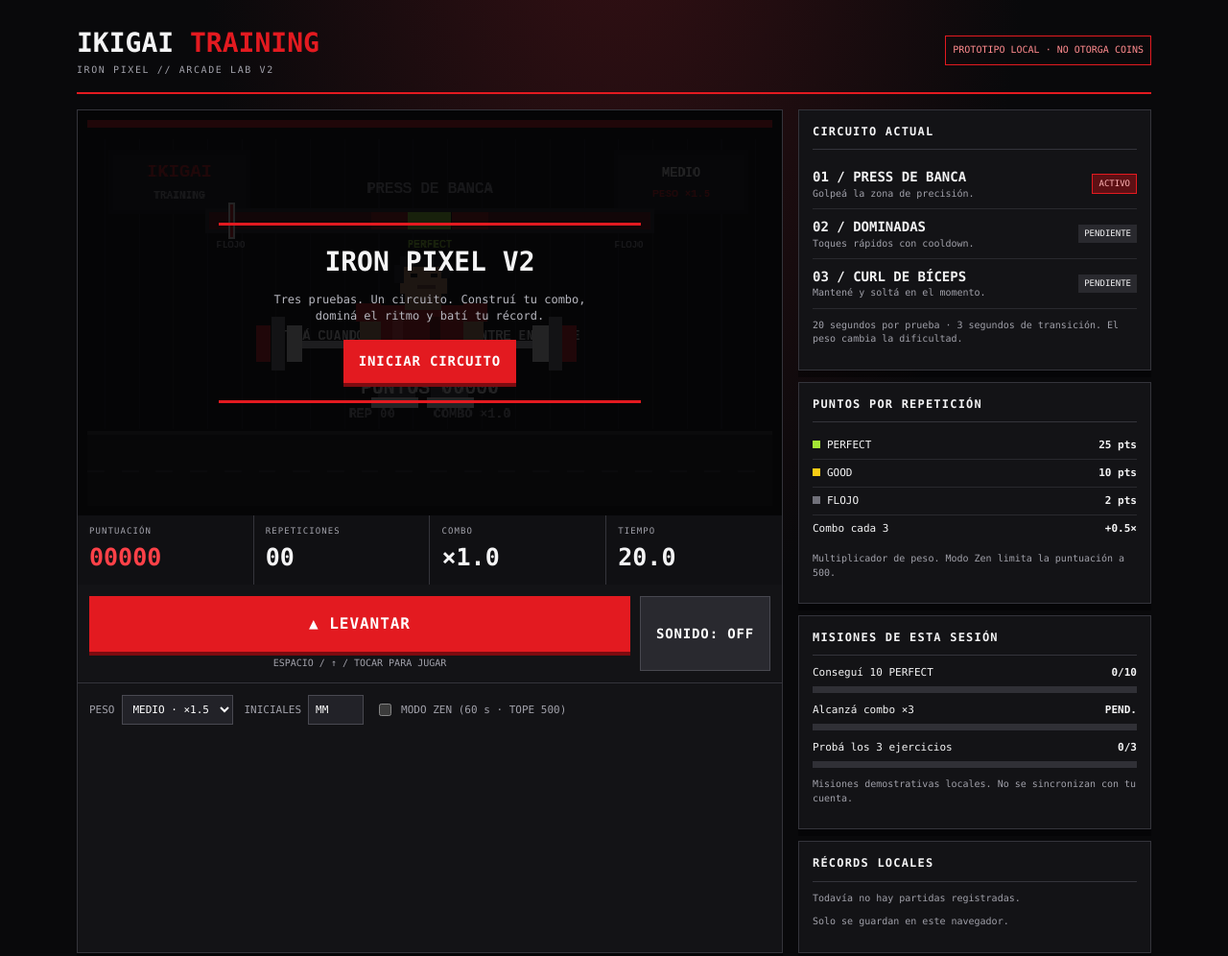
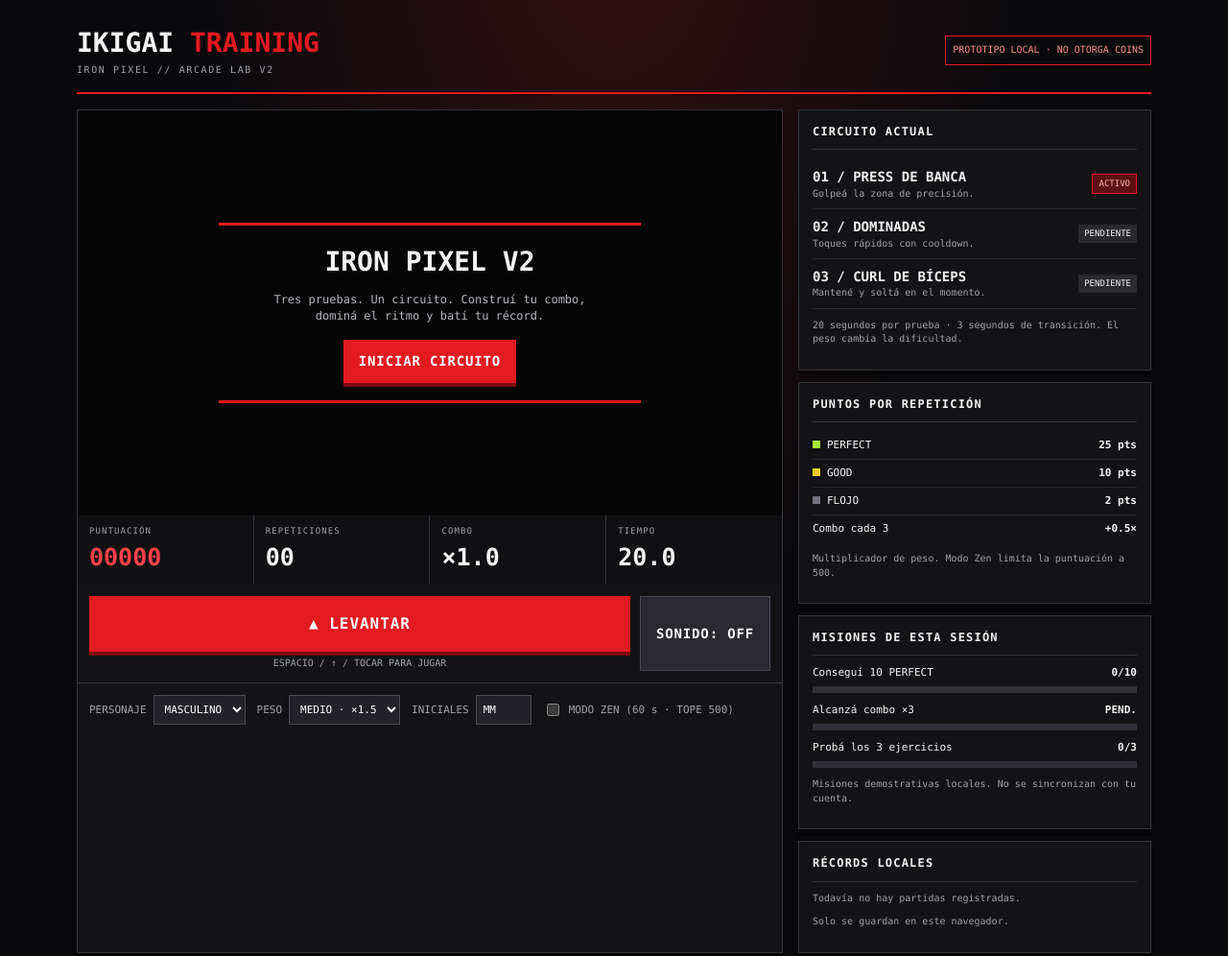
Before and after one commit to martinezmarcos93/app-ikigai, a plain HTML site: page updates/iron-pixel-v2.html in a window 1280 px wide. Shown: the top 996 px of the page at 96% size. Drawn offline with Linux system fonts and the light colour scheme.

Commit message:
Separate exercise mechanics, prevent bench spam scoring, add female avatar option

```diff
--- a/updates/iron-pixel-v2.html
+++ b/updates/iron-pixel-v2.html
@@ -9,7 +9,7 @@
 <div class="frame"><canvas id="screen" width="640" height="360" aria-label="Juego pixel art de gimnasio"></canvas><div class="overlay" id="overlay"><div class="overlaybox"><div class="otitle" id="overlayTitle">IRON PIXEL V2</div><p class="ocopy" id="overlayCopy">Tres pruebas. Un circuito. Construí tu combo, dominá el ritmo y batí tu récord.</p><button class="primary" id="startBtn">INICIAR CIRCUITO</button></div></div></div>
 <div class="hud" aria-live="polite"><div class="stat"><label>PUNTUACIÓN</label><strong id="score" class="red">00000</strong></div><div class="stat"><label>REPETICIONES</label><strong id="reps">00</strong></div><div class="stat"><label>COMBO</label><strong id="combo">×1.0</strong></div><div class="stat"><label>TIEMPO</label><strong id="time">20.0</strong></div></div>
 <div class="controls"><div><button class="primary action" id="actionBtn">▲ LEVANTAR</button><div class="hint" id="keyhint">ESPACIO / ↑ / TOCAR PARA JUGAR</div></div><button class="secondary" id="soundBtn" aria-pressed="false">SONIDO: OFF</button></div>
-<div class="notice" id="notice" role="status"></div><div class="settings"><label class="field">PESO<select id="weight"><option value="light">LIVIANO · ×1</option><option value="medium" selected>MEDIO · ×1.5</option><option value="heavy">PESADO · ×2</option></select></label><label class="field">INICIALES<input id="initials" maxlength="3" value="MM" aria-label="Iniciales para ranking" style="width:58px;text-transform:uppercase"></label><label class="toggle"><input id="zen" type="checkbox"> MODO ZEN (60 s · TOPE 500)</label></div></section>
+<div class="notice" id="notice" role="status"></div><div class="settings"><label class="field">PERSONAJE<select id="character"><option value="male" selected>MASCULINO</option><option value="female">FEMENINO</option></select></label><label class="field">PESO<select id="weight"><option value="light">LIVIANO · ×1</option><option value="medium" selected>MEDIO · ×1.5</option><option value="heavy">PESADO · ×2</option></select></label><label class="field">INICIALES<input id="initials" maxlength="3" value="MM" aria-label="Iniciales para ranking" style="width:58px;text-transform:uppercase"></label><label class="toggle"><input id="zen" type="checkbox"> MODO ZEN (60 s · TOPE 500)</label></div></section>
 <aside class="side"><section class="card"><div class="ctitle">CIRCUITO ACTUAL</div><div class="row"><div><b>01 / PRESS DE BANCA</b><small>Golpeá la zona de precisión.</small></div><span class="tag active" id="ex1">ACTIVO</span></div><div class="row"><div><b>02 / DOMINADAS</b><small>Toques rápidos con cooldown.</small></div><span class="tag" id="ex2">PENDIENTE</span></div><div class="row"><div><b>03 / CURL DE BÍCEPS</b><small>Mantené y soltá en el momento.</small></div><span class="tag" id="ex3">PENDIENTE</span></div><p class="mini">20 segundos por prueba · 3 segundos de transición. El peso cambia la dificultad.</p></section>
 <section class="card"><div class="ctitle">PUNTOS POR REPETICIÓN</div><table><tr><td><span class="dot" style="background:#a3e635"></span>PERFECT</td><td>25 pts</td></tr><tr><td><span class="dot" style="background:#facc15"></span>GOOD</td><td>10 pts</td></tr><tr><td><span class="dot" style="background:#71717a"></span>FLOJO</td><td>2 pts</td></tr><tr><td>Combo cada 3</td><td>+0.5×</td></tr></table><p class="mini">Multiplicador de peso. Modo Zen limita la puntuación a 500.</p></section>
 <section class="card"><div class="ctitle">MISIONES DE ESTA SESIÓN</div><div class="mission"><div class="mhead"><span>Conseguí 10 PERFECT</span><b id="mPerfect">0/10</b></div><div class="progress"><i id="pPerfect"></i></div></div><div class="mission"><div class="mhead"><span>Alcanzá combo ×3</span><b id="mCombo">PEND.</b></div><div class="progress"><i id="pCombo"></i></div></div><div class="mission"><div class="mhead"><span>Probá los 3 ejercicios</span><b id="mAll">0/3</b></div><div class="progress"><i id="pAll"></i></div></div><p class="mini">Misiones demostrativas locales. No se sincronizan con tu cuenta.</p></section>
@@ -22,7 +22,7 @@ ctx.imageSmoothingEnabled=false;
 var C={bg:'#08080a',red:'#e31a20',bright:'#ff4148',white:'#f4f4f5',muted:'#a1a1aa',green:'#a3e635',yellow:'#facc15',skin:'#c98d68',shirt:'#e31a20',pants:'#414149',metal:'#c6c8cc'};
 var ex=[{name:'PRESS DE BANCA',id:'bench'},{name:'DOMINADAS',id:'pull'},{name:'CURL DE BÍCEPS',id:'curl'}];
 var weights={light:{label:'LIVIANO',mult:1,speed:1,zone:1},medium:{label:'MEDIO',mult:1.5,speed:1.17,zone:.83},heavy:{label:'PESADO',mult:2,speed:1.34,zone:.68}};
-var state='ready',exercise=0,score=0,reps=0,perfects=0,combo=0,maxCombo=0,visited={},timeLeft=20,phaseEnd=0,lastFrame=0,bar=.05,dir=1,holdStart=0,holdActive=false,lastTap=-Infinity,lastPull=0,flash='',flashUntil=0,shake=0,particles=[],audio=null,sound=false,zen=false,transitionEnd=0,records=loadRecords(),raf=0;
+var state='ready',exercise=0,score=0,reps=0,perfects=0,combo=0,maxCombo=0,visited={},timeLeft=20,phaseEnd=0,lastFrame=0,bar=.05,dir=1,benchSweep=0,benchLastSweep=-1,holdStart=0,holdActive=false,lastTap=-Infinity,lastPull=0,flash='',flashUntil=0,shake=0,particles=[],audio=null,sound=false,zen=false,transitionEnd=0,records=loadRecords(),raf=0;
 function pad(n,len){return String(Math.max(0,Math.floor(n))).padStart(len||5,'0')}function weight(){return weights[$('weight').value]}function comboMult(){return Math.min(3,1+.5*Math.floor(combo/3))}
 function loadRecords(){try{var r=JSON.parse(localStorage.getItem('ikigai.ironPixel.v2.records')||'[]');return Array.isArray(r)?r.filter(function(x){return x&&typeof x.score==='number'&&typeof x.name==='string'}).slice(0,10):[]}catch(e){return[]}}
 function saveRecords(){try{localStorage.setItem('ikigai.ironPixel.v2.records',JSON.stringify(records))}catch(e){}}
@@ -33,11 +33,11 @@ function particlesFor(label,x,y,color){for(var i=0;i<8;i++)particles.push({x:x,y
 function grade(){var z=.06*Math.max(.55,1-reps*.006)*weight().zone,d=Math.abs(bar-.5);if(exercise===2&&holdActive)return 'FLOJO';if(d<z)return 'PERFECT';if(d<z*2.7)return 'GOOD';return 'FLOJO'}
 function updateHud(){$('score').textContent=pad(score);$('reps').textContent=pad(reps,2);$('combo').textContent='×'+comboMult().toFixed(1);$('time').textContent=Math.max(0,timeLeft).toFixed(1);$('combo').className=combo>=6?'good':''}
 function updateMissions(){$('mPerfect').textContent=Math.min(10,perfects)+'/10';$('pPerfect').style.width=Math.min(100,perfects*10)+'%';$('mCombo').textContent=maxCombo>=12?'COMPLETA':'PEND.';$('pCombo').style.width=Math.min(100,maxCombo/12*100)+'%';var count=Object.keys(visited).length;$('mAll').textContent=count+'/3';$('pAll').style.width=count/3*100+'%'}
-function tagExercise(){for(var i=0;i<3;i++){$('ex'+(i+1)).className='tag'+(i===exercise&&state!=='over'?' active':'');$('ex'+(i+1)).textContent=i<exercise?'COMPLETO':i===exercise?'ACTIVO':'PENDIENTE'}if(state!=='over'){$('actionBtn').textContent=exercise===0?'▲ LEVANTAR':exercise===1?'▲ DOMINADAS':holdActive?'▼ SOLTAR':'▲ CURL';$('keyhint').textContent=exercise===0?'ESPACIO / ↑ / TOCAR CUANDO EL INDICADOR ESTÉ EN VERDE':exercise===1?'TOQUES RÁPIDOS · DEJÁ UN INTERVALO ENTRE REPETICIONES':'PRESIONÁ PARA INICIAR · VOLVÉ A PRESIONAR PARA SOLTAR'}}
+function tagExercise(){for(var i=0;i<3;i++){$('ex'+(i+1)).className='tag'+(i===exercise&&state!=='over'?' active':'');$('ex'+(i+1)).textContent=i<exercise?'COMPLETO':i===exercise?'ACTIVO':'PENDIENTE'}if(state!=='over'){$('actionBtn').textContent=exercise===0?'▲ LEVANTAR':exercise===1?'▲ DOMINADAS':holdActive?'▼ SOLTAR':'▲ CURL';$('keyhint').textContent=exercise===0?'UN INTENTO POR RECORRIDO · PULSÁ EN LA ZONA VERDE':exercise===1?'DOMINADAS: TOCÁ CON RITMO, NO MANTENGAS PRESIONADO':'CURL: MANTENÉ Y SOLTÁ CERCA DE LA ZONA VERDE'}}
 function award(g){var base=g==='PERFECT'?25:g==='GOOD'?10:2;if(g==='FLOJO')combo=0;else combo++;maxCombo=Math.max(maxCombo,combo);var pts=Math.floor(base*comboMult()*weight().mult);if(zen)pts=Math.min(pts,Math.max(0,500-score));score+=pts;reps++;if(g==='PERFECT')perfects++;flash=g+' +'+pts;flashUntil=performance.now()+650;shake=g==='PERFECT'?3:0;particlesFor('+'+pts,320,115,g==='PERFECT'?C.green:g==='GOOD'?C.yellow:C.white);soundGrade(g);updateHud();updateMissions();if(g==='PERFECT')notice('¡PERFECT! '+pts+' puntos · combo ×'+comboMult().toFixed(1))}
-function startRun(){if(state==='running'||state==='transition')return;score=0;reps=0;perfects=0;combo=0;maxCombo=0;visited={};exercise=0;zen=$('zen').checked;timeLeft=zen?60:20;bar=.05;dir=1;particles=[];flash='';$('overlay').classList.add('hidden');$('actionBtn').disabled=false;$('actionBtn').textContent='▲ LEVANTAR';state='running';phaseEnd=performance.now()+timeLeft*1000;lastTap=-Infinity;lastPull=0;holdActive=false;tagExercise();updateHud();updateMissions();beep(660,.07)}
+function startRun(){if(state==='running'||state==='transition')return;score=0;reps=0;perfects=0;combo=0;maxCombo=0;visited={};exercise=0;zen=$('zen').checked;timeLeft=zen?60:20;bar=.05;dir=1;benchSweep=0;benchLastSweep=-1;particles=[];flash='';$('overlay').classList.add('hidden');$('actionBtn').disabled=false;$('actionBtn').textContent='▲ LEVANTAR';state='running';phaseEnd=performance.now()+timeLeft*1000;lastTap=-Infinity;lastPull=0;holdActive=false;tagExercise();updateHud();updateMissions();beep(660,.07)}
 function act(now){now=now||performance.now();if(state!=='running')return;if(now-lastTap<280)return;lastTap=now;
-if(exercise===1){if(!lastPull){lastPull=now;award('GOOD');return}var gap=now-lastPull;lastPull=now;award(gap>0&&gap<650?'PERFECT':gap<1000?'GOOD':'FLOJO');return}
+if(exercise===0){if(benchLastSweep===benchSweep){notice('Esperá que el indicador vuelva para intentar otra repetición.');return}benchLastSweep=benchSweep;award(grade());return}\nif(exercise===1){if(!lastPull){lastPull=now;award('GOOD');return}var gap=now-lastPull;lastPull=now;award(gap>0&&gap<650?'PERFECT':gap<1000?'GOOD':'FLOJO');return}
 if(exercise===2){if(!holdActive){holdActive=true;holdStart=now;$('actionBtn').textContent='▼ SOLTAR';beep(260,.04);return}var held=now-holdStart;holdActive=false;$('actionBtn').textContent='▲ CURL';var g=held<250?'FLOJO':grade();award(g);return}
 award(grade())}
 function transition(now){state='transition';transitionEnd=now+3000;timeLeft=3;holdActive=false;combo=0;tagExercise();updateHud();beep(300,.08)}
@@ -47,10 +47,10 @@ function renderRecords(){$('leaderboard').innerHTML=records.length?records.map(f
 function escapeHtml(s){return String(s).replace(/[&<>"']/g,function(c){return {'&':'&amp;','<':'&lt;','>':'&gt;','"':'&quot;',"'":'&#39;'}[c]})}
 function rect(x,y,w,h,c){ctx.fillStyle=c;ctx.fillRect(Math.round(x),Math.round(y),Math.round(w),Math.round(h))}function txt(s,x,y,size,c,align){ctx.fillStyle=c;ctx.font='bold '+size+'px monospace';ctx.textAlign=align||'center';ctx.fillText(s,x,y)}
 function background(){rect(0,0,W,H,C.bg);rect(0,0,W,7,C.red);for(var x=16;x<W;x+=32)rect(x,18,1,270,'#17171c');rect(20,28,132,60,'#111115');rect(24,32,124,52,'#1b1b20');txt('IKIGAI',86,53,17,C.red);txt('TRAINING',86,73,10,C.muted);rect(492,28,126,60,'#111115');rect(496,32,118,52,'#1b1b20');txt(weight().label,555,53,12,C.white);txt('PESO ×'+weight().mult,555,72,10,C.red);rect(0,290,W,70,'#151519');rect(0,290,W,4,'#34343b');for(var xx=0;xx<W;xx+=32)rect(xx,327,16,2,'#303036')}
-function guy(lifted){var ox=240,oy=120;rect(ox+32,oy+103,35,42,C.pants);rect(ox+81,oy+103,35,42,C.pants);rect(ox+25,oy+139,44,10,C.white);rect(ox+77,oy+139,44,10,C.white);rect(ox+33,oy+53,80,56,C.shirt);rect(ox+45,oy+57,10,43,'#ff4148');rect(ox+80,oy+64,10,35,'#8a0c12');rect(ox+57,oy+39,34,18,C.skin);rect(ox+52,oy+10,44,32,C.skin);rect(ox+52,oy+7,44,10,'#222228');rect(ox+47,oy+15,9,17,'#222228');rect(ox+91,oy+15,8,13,'#222228');rect(ox+62,oy+23,6,4,'#08080a');rect(ox+81,oy+23,6,4,'#08080a');rect(ox+68,oy+34,17,4,'#8b5140');if(!lifted){rect(ox+15,oy+60,19,45,C.skin);rect(ox+111,oy+60,19,45,C.skin);rect(ox+11,oy+51,23,17,C.shirt);rect(ox+111,oy+51,23,17,C.shirt)}else{rect(ox+15,oy+38,16,33,C.skin);rect(ox+13,oy+18,18,28,C.skin);rect(ox+12,oy+12,21,15,C.skin);rect(ox+113,oy+38,16,33,C.skin);rect(ox+111,oy+18,18,28,C.skin);rect(ox+109,oy+12,21,15,C.skin);rect(ox+13,oy+42,20,15,C.shirt);rect(ox+111,oy+42,20,15,C.shirt)}var by=lifted?oy-4:oy+86;rect(ox-44,by,220,7,C.metal);rect(ox-54,by-14,15,34,C.white);rect(ox-68,by-22,13,50,'#777982');rect(ox-82,by-14,13,34,C.red);rect(ox+176,by-14,15,34,C.white);rect(ox+191,by-22,13,50,'#777982');rect(ox+204,by-14,13,34,C.red)}
-function meter(){txt(ex[exercise].name,320,68,14,C.muted);var x=110,y=82,w=420,h=24,z=.06*Math.max(.55,1-reps*.006)*weight().zone;rect(x,y,w,h,'#29292f');rect(x+4,y+4,w-8,h-8,'#09090b');rect(x+4,y+4,(w-8)*(.5-z*2.7),h-8,'#6d1015');rect(x+4+(w-8)*(.5-z*2.7),y+4,(w-8)*(z*1.7),h-8,'#a9141b');rect(x+4+(w-8)*(.5-z),y+4,(w-8)*z*2,h-8,C.green);rect(x+4+(w-8)*(.5+z),y+4,(w-8)*(z*1.7),h-8,'#a9141b');rect(x+4+(w-8)*(.5+z*2.7),y+4,(w-8)*(.5-z*2.7),h-8,'#6d1015');var px=x+4+(w-8)*bar;rect(px-3,y-5,6,h+10,C.white);rect(px-1,y-3,2,h+6,C.red);txt('FLOJO',x+24,y+37,9,C.muted);txt('PERFECT',320,y+37,10,C.green);txt('FLOJO',x+w-24,y+37,9,C.muted);txt(exercise===1?'TOCÁ PARA SUMAR REPETICIONES':exercise===2?(holdActive?'MANTENÉ… SOLTÁ CERCA DEL VERDE':'PRESIONÁ PARA INICIAR EL CURL'):'TOCÁ CUANDO EL INDICADOR ENTRE EN VERDE',320,205,12,exercise===2&&holdActive?C.yellow:C.white)}
+function guy(lifted){var ox=240,oy=120,female=$('character').value==='female',skin=C.skin,shirt=C.shirt;rect(ox+32,oy+103,35,42,C.pants);rect(ox+81,oy+103,35,42,C.pants);rect(ox+25,oy+139,44,10,C.white);rect(ox+77,oy+139,44,10,C.white);rect(ox+33,oy+53,80,56,shirt);if(female){rect(ox+48,oy+57,50,47,'#ff4148');rect(ox+56,oy+57,34,14,'#f6c3a6');rect(ox+58,oy+39,32,18,skin)}else{rect(ox+45,oy+57,10,43,'#ff4148');rect(ox+80,oy+64,10,35,'#8a0c12');rect(ox+57,oy+39,34,18,skin)}rect(ox+52,oy+10,44,32,skin);if(female){rect(ox+48,oy+5,52,16,'#282228');rect(ox+46,oy+12,8,34,'#282228');rect(ox+94,oy+12,8,34,'#282228')}else{rect(ox+52,oy+7,44,10,'#222228');rect(ox+47,oy+15,9,17,'#222228');rect(ox+91,oy+15,8,13,'#222228')}rect(ox+62,oy+23,6,4,'#08080a');rect(ox+81,oy+23,6,4,'#08080a');rect(ox+68,oy+34,17,4,'#8b5140');if(!lifted){rect(ox+15,oy+60,19,45,C.skin);rect(ox+111,oy+60,19,45,C.skin);rect(ox+11,oy+51,23,17,C.shirt);rect(ox+111,oy+51,23,17,C.shirt)}else{rect(ox+15,oy+38,16,33,C.skin);rect(ox+13,oy+18,18,28,C.skin);rect(ox+12,oy+12,21,15,C.skin);rect(ox+113,oy+38,16,33,C.skin);rect(ox+111,oy+18,18,28,C.skin);rect(ox+109,oy+12,21,15,C.skin);rect(ox+13,oy+42,20,15,C.shirt);rect(ox+111,oy+42,20,15,C.shirt)}var by=lifted?oy-4:oy+86;rect(ox-44,by,220,7,C.metal);rect(ox-54,by-14,15,34,C.white);rect(ox-68,by-22,13,50,'#777982');rect(ox-82,by-14,13,34,C.red);rect(ox+176,by-14,15,34,C.white);rect(ox+191,by-22,13,50,'#777982');rect(ox+204,by-14,13,34,C.red)}
+function meter(){txt(ex[exercise].name,320,68,14,C.muted);var x=110,y=82,w=420,h=24,z=.06*Math.max(.55,1-reps*.006)*weight().zone;rect(x,y,w,h,'#29292f');rect(x+4,y+4,w-8,h-8,'#09090b');rect(x+4,y+4,(w-8)*(.5-z*2.7),h-8,'#6d1015');rect(x+4+(w-8)*(.5-z*2.7),y+4,(w-8)*(z*1.7),h-8,'#a9141b');rect(x+4+(w-8)*(.5-z),y+4,(w-8)*z*2,h-8,C.green);rect(x+4+(w-8)*(.5+z),y+4,(w-8)*(z*1.7),h-8,'#a9141b');rect(x+4+(w-8)*(.5+z*2.7),y+4,(w-8)*(.5-z*2.7),h-8,'#6d1015');var px=x+4+(w-8)*bar;rect(px-3,y-5,6,h+10,C.white);rect(px-1,y-3,2,h+6,C.red);txt('FLOJO',x+24,y+37,9,C.muted);txt('PERFECT',320,y+37,10,C.green);txt('FLOJO',x+w-24,y+37,9,C.muted);}
 function draw(now){ctx.save();if(shake>0){ctx.translate((Math.random()-.5)*shake,(Math.random()-.5)*shake);shake*=.83;if(shake<.3)shake=0}background();meter();guy(flashUntil>now);txt('PUNTOS '+pad(score),320,255,18,C.white);txt('REP '+pad(reps,2)+'     COMBO ×'+comboMult().toFixed(1),320,278,12,combo>=6?C.green:C.muted);if(flashUntil>now){rect(175,220,290,28,'#050506');txt(flash,320,240,16,flash.indexOf('PERFECT')===0?C.green:flash.indexOf('GOOD')===0?C.yellow:C.white)}particles.forEach(function(p){txt(p.text,p.x,p.y,12,p.color);p.x+=p.vx;p.y+=p.vy;p.vy+=.05;p.life--});particles=particles.filter(function(p){return p.life>0});if(state==='transition'){rect(90,94,460,112,'#050506');rect(90,94,460,4,C.red);txt('CAMBIO DE EJERCICIO',320,130,17,C.white);txt(ex[Math.min(2,exercise+1)].name,320,158,14,C.red);txt(Math.max(0,(transitionEnd-now)/1000).toFixed(1)+' s',320,184,12,C.muted)}if(state==='over'){rect(95,94,450,112,'#050506');rect(95,94,450,4,C.red);txt('CIRCUITO TERMINADO',320,133,18,C.white);txt(score+' PUNTOS · '+perfects+' PERFECT',320,162,13,C.green);txt('MIRÁ TUS RÉCORDS A LA DERECHA',320,185,10,C.muted)}ctx.restore()}
-function frame(now){var dt=Math.min(.05,Math.max(0,(now-lastFrame)/1000||0));lastFrame=now;if(state==='running'){timeLeft=Math.max(0,(phaseEnd-now)/1000);bar+=dir*dt*.75*weight().speed*(1+reps*.025);if(bar>.98){bar=.98;dir=-1}if(bar<.02){bar=.02;dir=1}if(exercise===2&&holdActive&&now-holdStart>1700){holdActive=false;$('actionBtn').textContent='▲ CURL';award('FLOJO')}if(timeLeft<=0){visited[ex[exercise].id]=true;if(zen)finish();else if(exercise<2)transition(now);else finish()}}else if(state==='transition'){timeLeft=Math.max(0,(transitionEnd-now)/1000);if(now>=transitionEnd)nextExercise(now)}updateHud();draw(now);raf=requestAnimationFrame(frame)}
+function frame(now){var dt=Math.min(.05,Math.max(0,(now-lastFrame)/1000||0));lastFrame=now;if(state==='running'){timeLeft=Math.max(0,(phaseEnd-now)/1000);bar+=dir*dt*.75*weight().speed*(1+reps*.025);if(bar>.98){bar=.98;dir=-1;benchSweep++}if(bar<.02){bar=.02;dir=1;benchSweep++}if(exercise===2&&holdActive&&now-holdStart>1700){holdActive=false;$('actionBtn').textContent='▲ CURL';award('FLOJO')}if(timeLeft<=0){visited[ex[exercise].id]=true;if(zen)finish();else if(exercise<2)transition(now);else finish()}}else if(state==='transition'){timeLeft=Math.max(0,(transitionEnd-now)/1000);if(now>=transitionEnd)nextExercise(now)}updateHud();draw(now);raf=requestAnimationFrame(frame)}
 $('startBtn').addEventListener('click',startRun);$('actionBtn').addEventListener('click',function(){act(performance.now())});$('soundBtn').addEventListener('click',function(){sound=!sound;$('soundBtn').textContent='SONIDO: '+(sound?'ON':'OFF');$('soundBtn').setAttribute('aria-pressed',String(sound));if(sound){beep(660,.06);notice('Audio activado.')}});$('weight').addEventListener('change',function(){notice('Peso '+weight().label+': puntos ×'+weight().mult+'.')});canvas.addEventListener('pointerdown',function(){if(state==='running')act(performance.now());else if(state==='ready'||state==='over')startRun()});document.addEventListener('keydown',function(e){if(['Space','ArrowUp','Enter'].indexOf(e.code)>=0&&!e.repeat&&!e.target.closest('button,select,input,textarea,a')){e.preventDefault();act(performance.now())}});$('initials').addEventListener('input',function(e){e.target.value=e.target.value.toUpperCase().replace(/[^A-Z0-9]/g,'').slice(0,3)});renderRecords();updateHud();updateMissions();draw(0);lastFrame=performance.now();raf=requestAnimationFrame(frame);
 })();
 </script></body></html>
```
